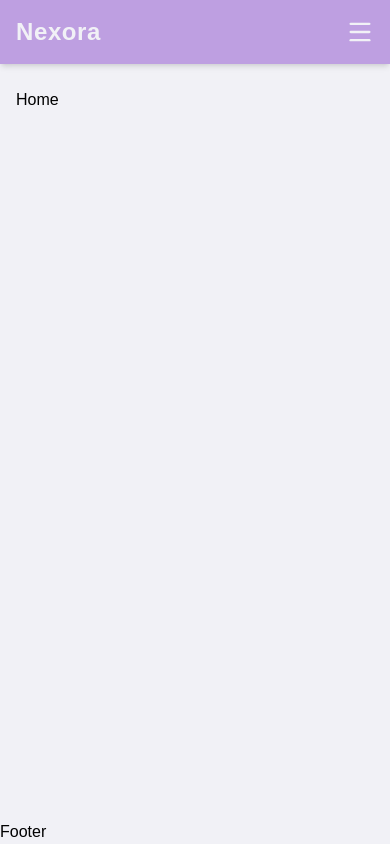
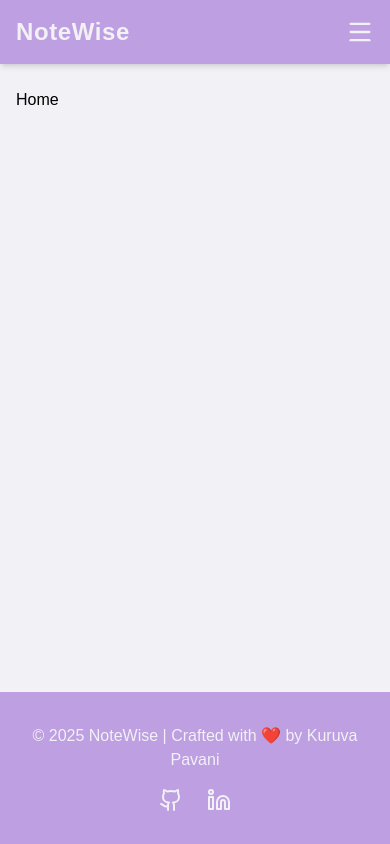
Before and after one commit to kuruvapavani/primetrade, a React (Create React App) app in the folder frontend/: page / in a window 390 px wide. Built offline with nearby package versions, Linux system fonts and the light colour scheme; the HTML template or start-up script is replaced by a standard one.

Commit message:
Add responsive Footer with social links and custom text

```diff
--- a/frontend/src/components/Footer.jsx
+++ b/frontend/src/components/Footer.jsx
@@ -1,9 +1,37 @@
-import React from 'react'
+import React from "react";
+import { Github, Linkedin } from "lucide-react";
 
 const Footer = () => {
+  const year = new Date().getFullYear();
+
   return (
-    <div>Footer</div>
-  )
-}
+    <footer className="bg-hero text-bg font-poppins py-8 mt-12">
+      <div className="max-w-7xl mx-auto px-4 sm:px-6 lg:px-8 flex flex-col md:flex-row justify-between items-center">
+        <p className="text-center md:text-left mb-4 md:mb-0">
+          &copy; {year} NoteWise | Crafted with ❤️ by Kuruva Pavani
+        </p>
 
-export default Footer
+        <div className="flex space-x-6">
+          <a
+            href="https://github.com/kuruvapavani"
+            target="_blank"
+            rel="noopener noreferrer"
+            className="hover:text-headingSub transition-colors duration-300"
+          >
+            <Github size={24} />
+          </a>
+          <a
+            href="https://www.linkedin.com/in/kuruva-pavani-2109k/"
+            target="_blank"
+            rel="noopener noreferrer"
+            className="hover:text-headingSub transition-colors duration-300"
+          >
+            <Linkedin size={24} />
+          </a>
+        </div>
+      </div>
+    </footer>
+  );
+};
+
+export default Footer;
--- a/frontend/src/components/Navbar.jsx
+++ b/frontend/src/components/Navbar.jsx
@@ -19,7 +19,7 @@ const Navbar = ({ user }) => {
           {/* Logo */}
           <div className="flex-shrink-0">
             <Link to="/" className="text-bg font-bold text-2xl tracking-wide">
-              Nexora
+              NoteWise
             </Link>
           </div>
 
```
